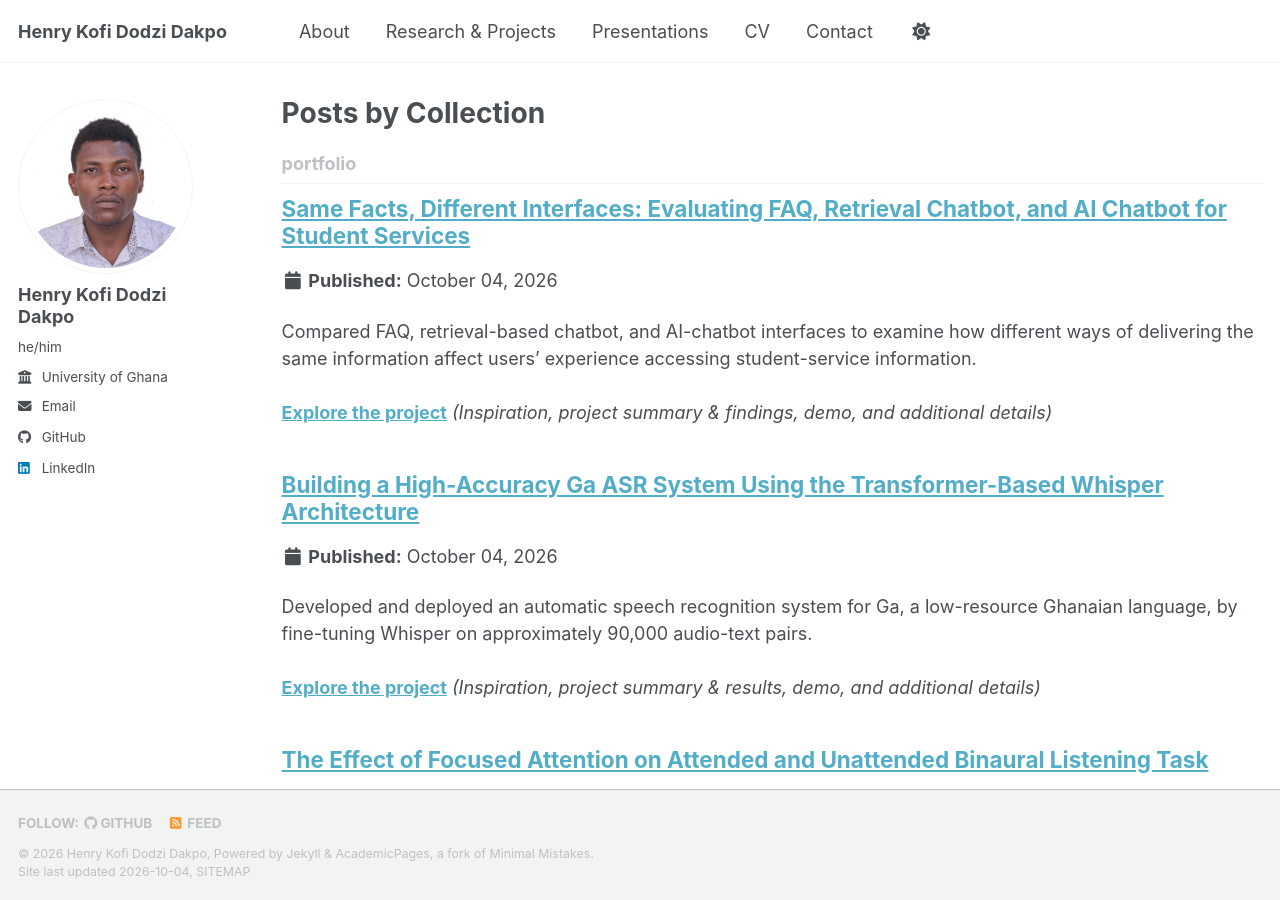
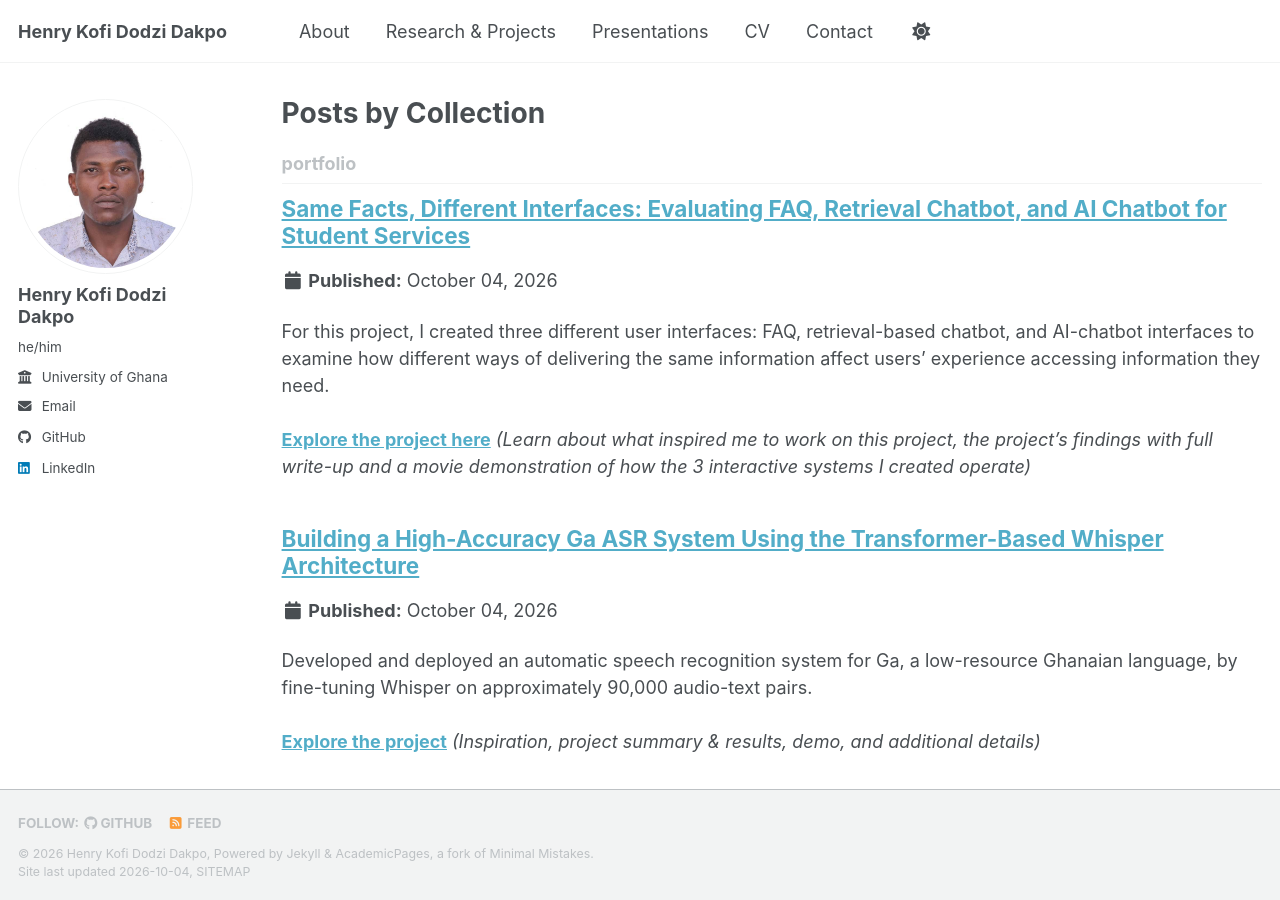
Before and after one commit to henrycitadel9-rgb/henrycitadel9-rgb.github.io, a Jekyll site: the page built from _pages/collection-archive.html, in a window 1280 px wide and 900 px high. Built offline with Jekyll 4.4.1, drawn with Linux system fonts in a browser that asks for light colours; a style sheet for code colours, icons or effects is not loaded.

Commit message:
Update portfolio-1.md

```diff
--- a/_portfolio/portfolio-1.md
+++ b/_portfolio/portfolio-1.md
@@ -1,6 +1,6 @@
 ---
 title: "Same Facts, Different Interfaces: Evaluating FAQ, Retrieval Chatbot, and AI Chatbot for Student Services"
-excerpt: "Compared FAQ, retrieval-based chatbot, and AI-chatbot interfaces to examine how different ways of delivering the same information affect users' experience accessing student-service information.<br/><br/><a href='/portfolio/portfolio-1/'><strong>Explore the project</strong></a> <em>(Inspiration, project summary & findings, demo, and additional details)</em>"
+excerpt: "For this project, I created three different user interfaces: FAQ, retrieval-based chatbot, and AI-chatbot interfaces to examine how different ways of delivering the same information affect users' experience accessing information they need.<br/><br/><a href='/portfolio/portfolio-1/'><strong>Explore the project here</strong></a> <em>(Learn about what inspired me to work on this project, the project's findings with full write-up and a movie demonstration of how the 3 interactive systems I created operate)</em>"
 collection: portfolio
 ---
 
```
